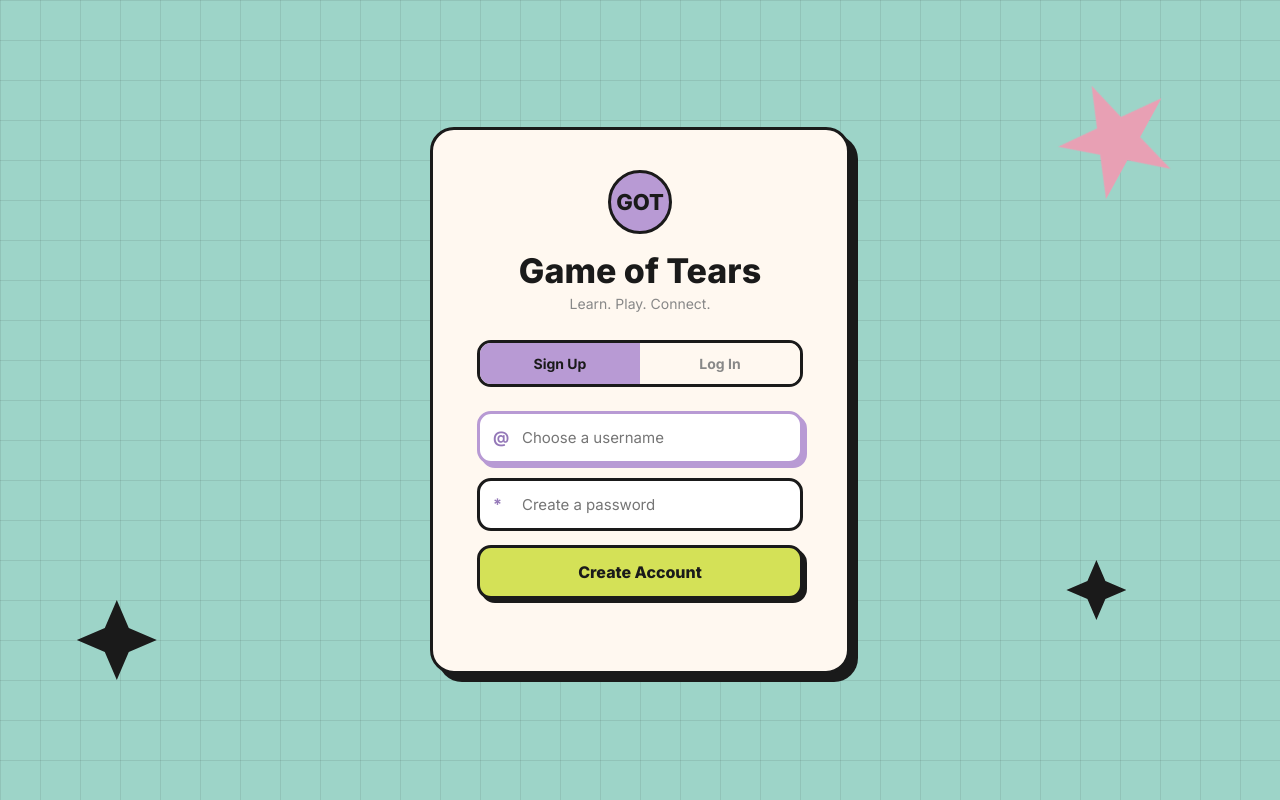
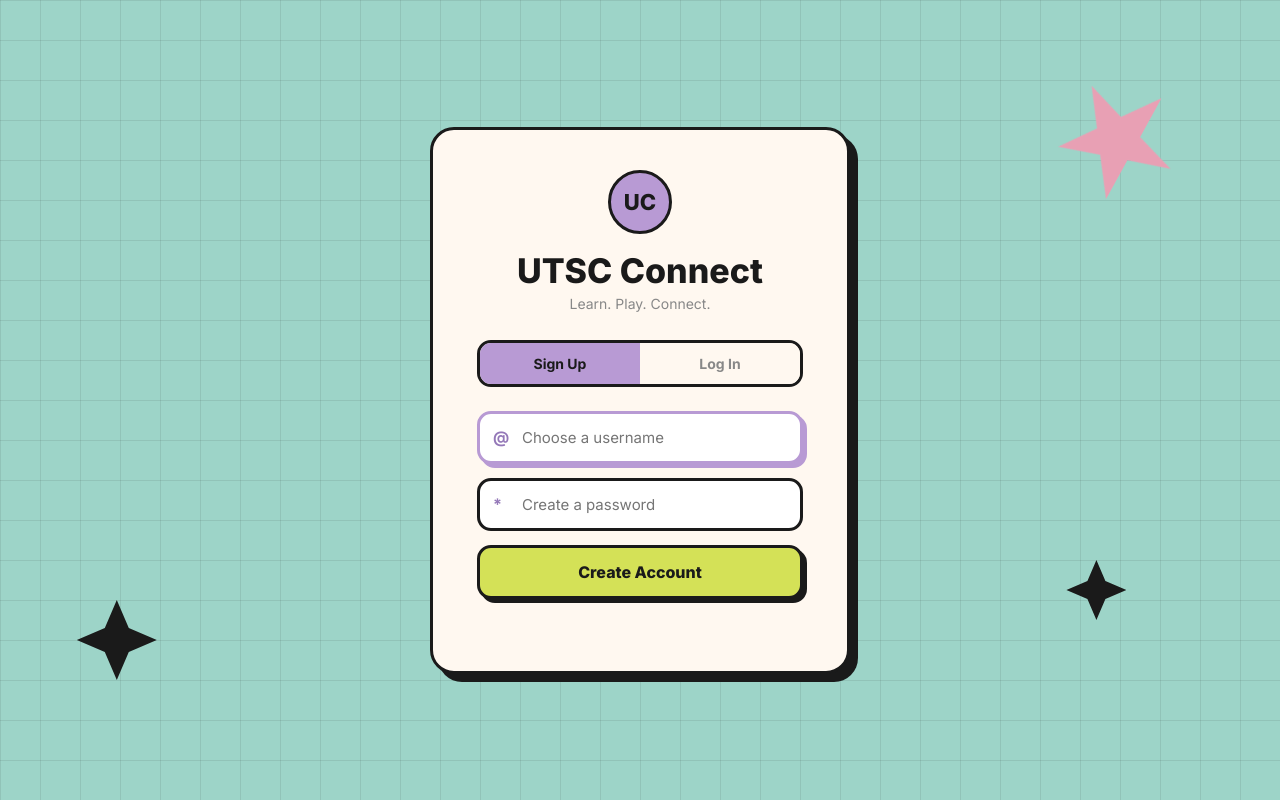
Before and after one commit to jasonsidharta/UTSCConnect, a Flask app: page / in a window 1280 px wide. Run offline with Flask 3, Linux system fonts and the light colour scheme; some libraries are stand-ins or nearby versions.

Commit message:
Rename Game of Tears to UTSC Connect
Co-Authored-By: Claude Opus 4.6 (1M context) <noreply@anthropic.com>

```diff
--- a/app.py
+++ b/app.py
@@ -1224,6 +1224,6 @@ if __name__ == "__main__":
     import os
     port = int(os.environ.get("PORT", 5000))
     debug = os.environ.get("RENDER") is None  # debug only locally
-    print("=== GameofTears Server ===")
+    print("=== UTSC Connect Server ===")
     print(f"Open http://localhost:{port} in your browser")
     socketio.run(app, host="0.0.0.0", port=port, debug=debug)
--- a/static/js/game.js
+++ b/static/js/game.js
@@ -1,5 +1,5 @@
 // ============================================
-// GameofTears - 3D Multiplayer Browser Game
+// UTSC Connect - 3D Multiplayer Browser Game
 // ============================================
 
 // socket is created in index.html before all scripts
--- a/templates/index.html
+++ b/templates/index.html
@@ -3,7 +3,7 @@
 <head>
     <meta charset="UTF-8">
     <meta name="viewport" content="width=device-width, initial-scale=1.0">
-    <title>Game of Tears</title>
+    <title>UTSC Connect</title>
     <link rel="stylesheet" href="/static/css/style.css">
     <link href="https://fonts.googleapis.com/css2?family=Inter:wght@400;500;600;700;800&family=JetBrains+Mono:wght@400;500;700&display=swap" rel="stylesheet">
     <script src="https://cdn.jsdelivr.net/npm/katex@0.16.9/dist/katex.min.js"></script>
@@ -20,8 +20,8 @@
     <!-- AUTH SCREEN -->
     <div id="auth-screen">
         <div class="auth-box">
-            <div class="auth-logo">GOT</div>
-            <h1>Game of Tears</h1>
+            <div class="auth-logo">UC</div>
+            <h1>UTSC Connect</h1>
             <p class="auth-subtitle">Learn. Play. Connect.</p>
 
             <div class="auth-tabs">
@@ -66,7 +66,7 @@
             </div>
             <button id="logout-btn">Log Out</button>
         </div>
-        <h1 class="menu-title">Game of Tears</h1>
+        <h1 class="menu-title">UTSC Connect</h1>
         <p class="menu-subtitle">What would you like to do today?</p>
         <div class="menu-grid">
             <div class="menu-card card-uconnect" data-page="uconnect">
```
